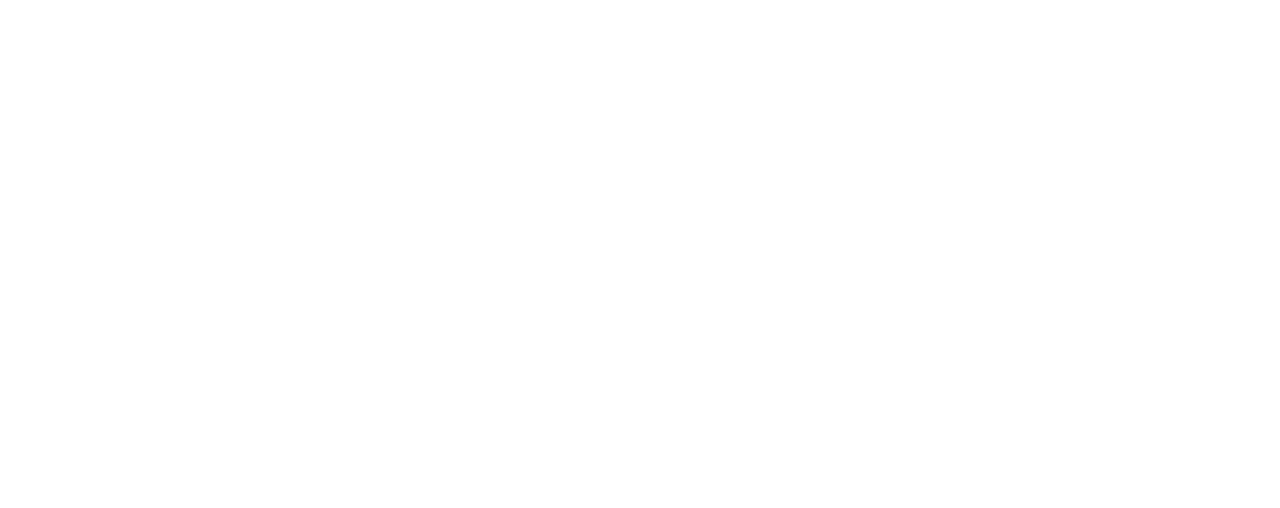
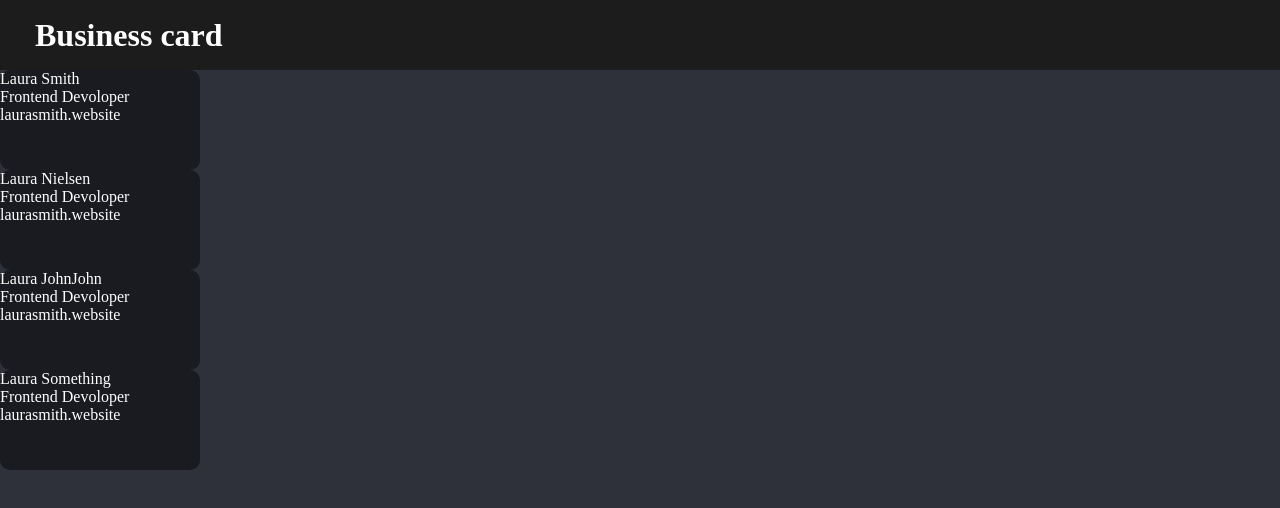
Before and after one commit to cph-mtnl/web-1-business-card, a React (Vite) app: page / in a window 1280 px wide. Shown: the top 508 px of the page. Built offline with nearby package versions, Linux system fonts and the light colour scheme.

Commit message:
code from lecture

```diff
--- /dev/null
+++ b/src/components/BusinessCard.jsx
@@ -0,0 +1,21 @@
+import styles from "./BusinessCard.module.css";
+
+/*
+ props: {
+  name: "laura smith",
+  job: "frontend devloper",
+  website: "somewebsite.com"
+ }
+*/
+
+const BusinessCard = ({name, job, website}) => {
+  return (
+   <div className={styles.card}>
+    <p>{name}</p>
+    <p>{job}</p>
+    <p>{website}</p>
+   </div>
+  );
+}
+
+export default BusinessCard;
--- /dev/null
+++ b/src/components/BusinessCard.module.css
@@ -0,0 +1,7 @@
+.card {
+  width: 200px;
+  height: 100px;
+  background-color: #1A1B21;
+  border-radius: 10px;
+  color: white;
+}
--- a/src/components/TheHeader.jsx
+++ b/src/components/TheHeader.jsx
@@ -1,7 +1,9 @@
+import styles from "./TheHeader.module.css"
+
 export default function TheHeader() {
   return (
-   <header>
-
+   <header className={styles.header}>
+    <h1>Business card</h1>
    </header>
   )
 }
--- /dev/null
+++ b/src/components/TheHeader.module.css
@@ -0,0 +1,11 @@
+.header {
+    height: 50px;
+    background-color: #1C1C1C;
+    display: flex;
+    align-items: center;
+    padding: 35px;
+}
+
+.header h1 {
+    color: white;
+}
--- a/src/components/TheMain.jsx
+++ b/src/components/TheMain.jsx
@@ -1,5 +1,13 @@
+import styles from "./TheMain.module.css"
+import BusinessCard from "./BusinessCard"
+
 export default function TheMain() {
   return (
-   <main></main>
+   <main className={styles.main}>
+    <BusinessCard name="Laura Smith" job="Frontend Devoloper" website="laurasmith.website" />
+    <BusinessCard name="Laura Nielsen" job="Frontend Devoloper" website="laurasmith.website" />
+    <BusinessCard name="Laura JohnJohn" job="Frontend Devoloper" website="laurasmith.website" />
+    <BusinessCard name="Laura Something" job="Frontend Devoloper" website="laurasmith.website" />
+   </main>
   )
 }
--- /dev/null
+++ b/src/components/TheMain.module.css
@@ -0,0 +1,3 @@
+.main {
+    height: 100%;
+}
--- /dev/null
+++ b/src/main.css
@@ -0,0 +1,8 @@
+* {
+    margin: 0px;
+    box-sizing: border-box;
+}
+
+body {
+    background-color: #2E313A;
+}
--- a/src/main.jsx
+++ b/src/main.jsx
@@ -1,6 +1,7 @@
 import React from 'react'
 import ReactDOM from 'react-dom/client'
 import App from './App'
+import "./main.css"
 
 ReactDOM.createRoot(document.getElementById('root')).render(
   <React.StrictMode>
```
